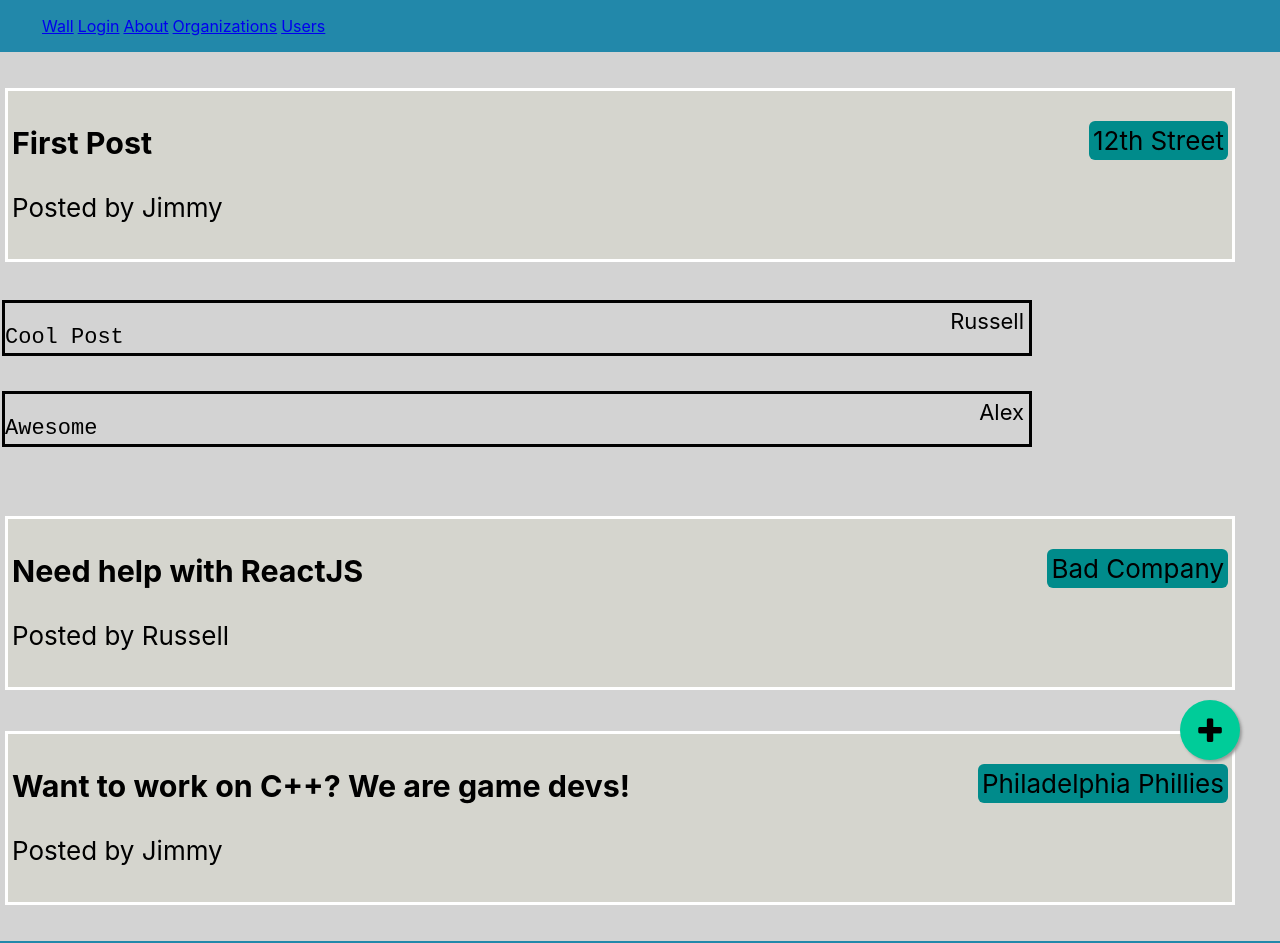
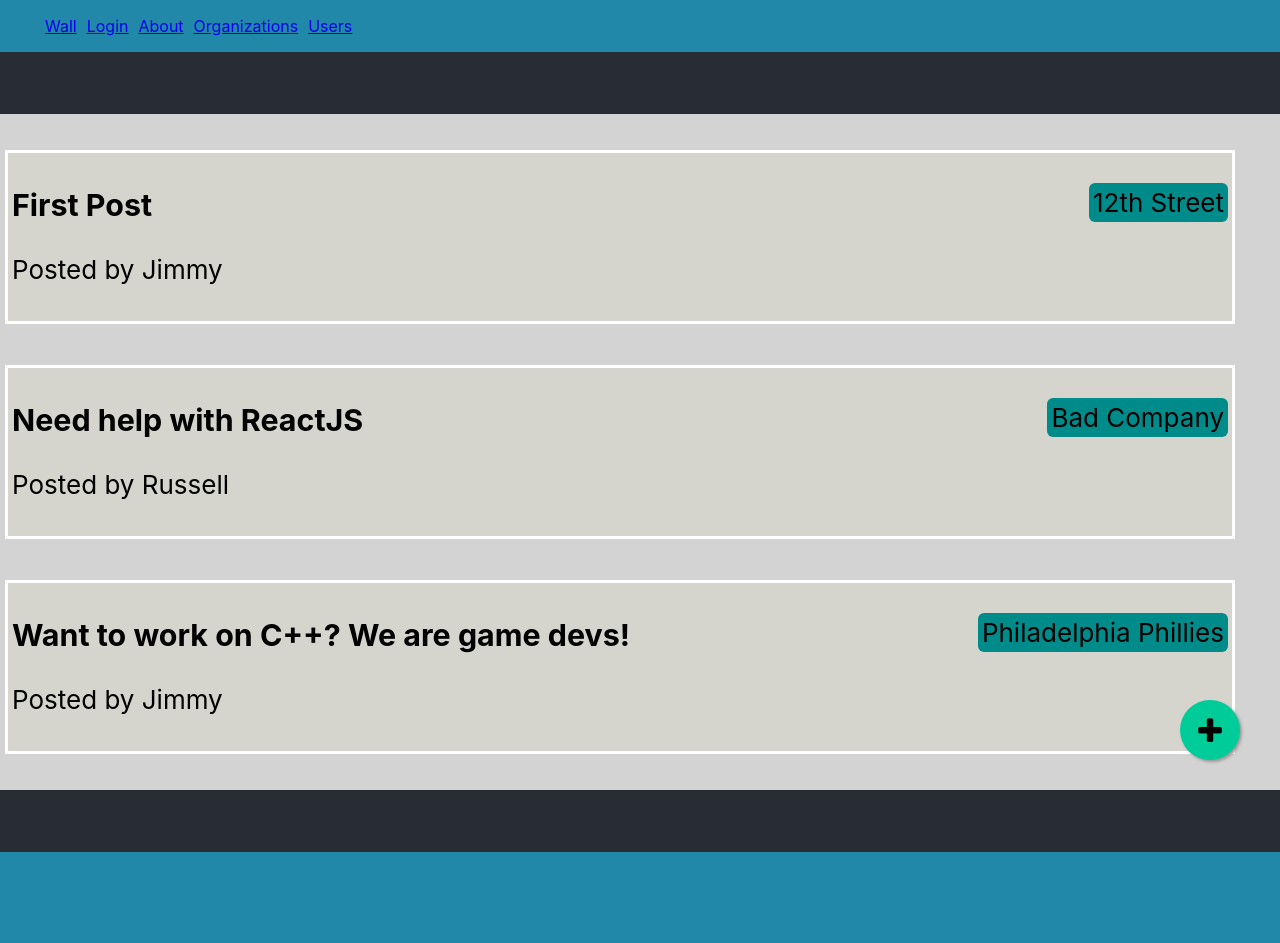
Before and after one commit to 12thStreetStudios/OwlHacks2020, a React (Create React App) app in the folder owlhacks2020/: page / in a window 1280 px wide. Both pictures are taken after a click on the button "Login As Guest". After the commit the page ends 852 px from the top, so only its background shows below. Built offline with nearby package versions, Linux system fonts and the light colour scheme.

Commit message:
Comment display works

```diff
--- a/owlhacks2020/src/components/Post.js
+++ b/owlhacks2020/src/components/Post.js
@@ -4,30 +4,36 @@ import '../style/Post.css'
 class Post extends React.Component {
     constructor(props) {
       super(props);
-      const c = (props.comments) ? (props.comments.map((c,i) =>
-        <li key={i}>
-          {c}
-        </li>
-      )) : ("");
+      const c = (props.comments) ? (props.comments.map((c,i) =><li className='fakelist' key={i}>{c}</li>)) : ("");
 
       this.state = {
         // Comments should be a table like {text: "comment", name: "author"}
         comments: c,
-        expanded: false
+        expanded: "none"
+      }
+    }
+
+    onClick = () => {
+      if (this.state.expanded === 'none'){
+        this.setState({...this.state, expanded: 'expanded'});
+      } else {
+        this.setState({...this.state, expanded: 'none'})
       }
     }
 
     render() {
         return (
           <div>
-          <div className="post" >
+          <div className="post" onClick={this.onClick}>
             <h3>{this.props.title}</h3>
             {/* TODO: Add organization href link */}
             <p className="organization"><a>{this.props.organization}</a></p>
             {/* TODO: Add user href link*/}
             <p className="poster">Posted by <a>{this.props.poster}</a></p>
           </div>
-          {this.state.comments}
+          <ul className={this.state.expanded}>
+            {this.state.comments}
+          </ul>
         </div>
         );
     }
--- a/owlhacks2020/src/components/Wall.js
+++ b/owlhacks2020/src/components/Wall.js
@@ -15,11 +15,7 @@ class Wall extends React.Component {
   // render override
   render(){
     // Something about list stability
-    const listPosts = this.state.posts.map((p, i) =>
-      <li key={i}>
-        {p}
-      </li>
-     );
+    const listPosts = this.state.posts.map((p, i) => <li key={i}>{p}</li>);
     return (
       <div className="wall">
         {listPosts}
--- a/owlhacks2020/src/style/Post.css
+++ b/owlhacks2020/src/style/Post.css
@@ -63,6 +63,7 @@
   flex: 1;
   height: 40%;
   margin: 5px;
+  font-size: 32px;
 }
 
 .comment p {
@@ -71,9 +72,17 @@
   text-align: left;
   vertical-align: middle;
   height: 30%;
+  font-size: 24px;
 }
 
-li {
-  margin: 0px 0px -20px 0px;
+.fakelist {
   padding: 2px;
+  font-size: 0px;
 }
+
+.none {
+  display: none;
+}
+.expanded {
+  display: block;
+}
```
Also changed, not shown: owlhacks2020/src/App.js (line endings or trailing spaces).
